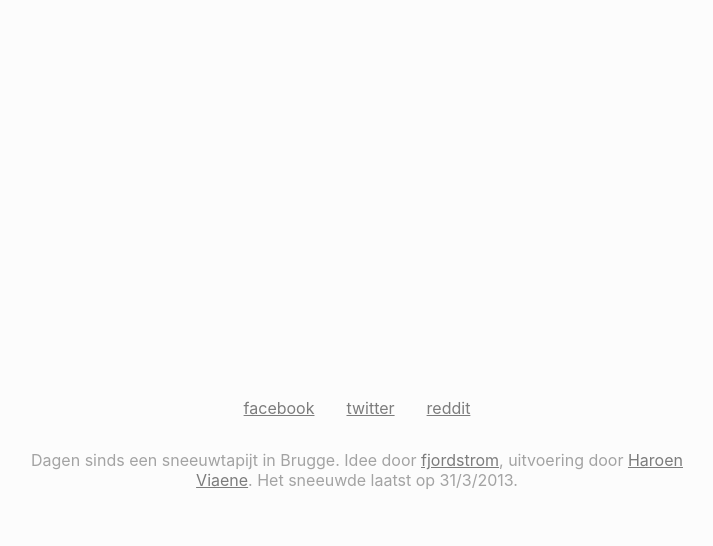
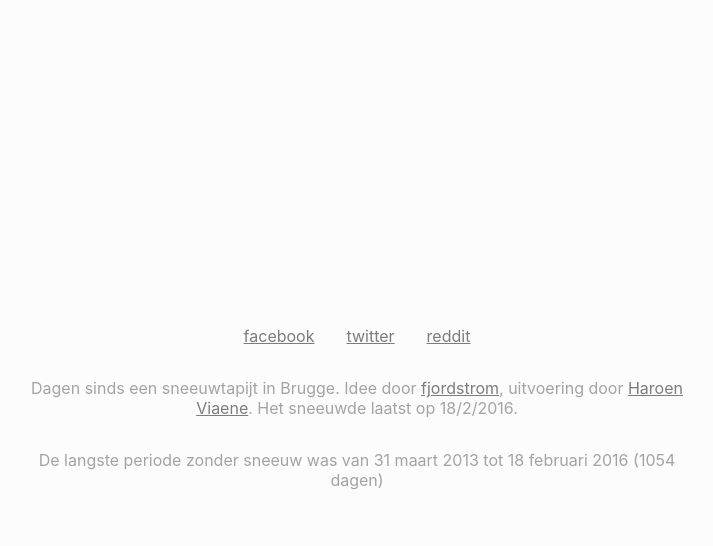
Before and after one commit to Haroenv/sneeuw, a plain HTML site: page index.html in a window 1280 px wide. Shown: the part 254-800 px from the top of the page, without its empty margins (283-996 px from the left). Drawn offline with Linux system fonts and the light colour scheme.

Commit message:
it snowed

```diff
--- a/index.html
+++ b/index.html
@@ -39,9 +39,10 @@
     <li><a id="reddit"target="blank" href="https://www.reddit.com/submit?url=https%3A%2F%2Fharoen.me%2Fsneeuw">reddit</a></li>
   </ul>
   <p class="long">Dagen sinds een sneeuwtapijt in Brugge. Idee door <a href="http://www.fjordstrom.com">fjordstrom</a>, uitvoering door <a href="https://haroen.me">Haroen Viaene</a>. Het sneeuwde laatst op <span id="last"></span>.</p>
+  <p class="long">De langste periode zonder sneeuw was van 31 maart 2013 tot 18 februari 2016 (1054 dagen)</p>
 </div>
 <script>
-var lastSnow = new Date(2013,2,31);
+var lastSnow = new Date(2016,1,18);
 var now = new Date();
 
 var timeDiff = Math.abs(now.getTime() - lastSnow.getTime());
```
